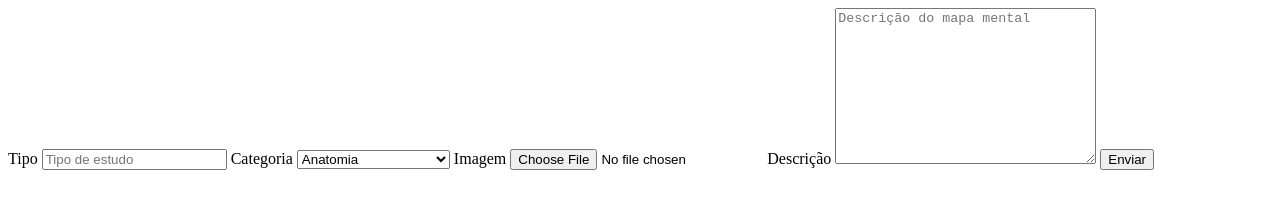
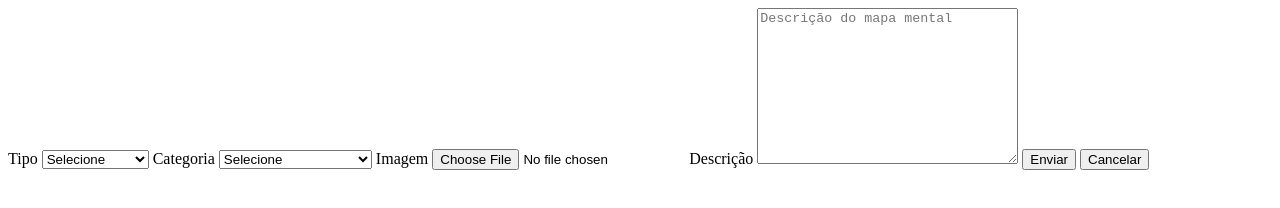
Before and after one commit to dmrramaral/MapadeBolso, a plain HTML site: page cadastroMapa.html in a window 1280 px wide. Drawn offline with Linux system fonts and the light colour scheme.

Commit message:
Criando campos dos formulários

```diff
--- a/cadastro.html
+++ b/cadastroMapa.html
@@ -3,25 +3,31 @@
 <head>
     <meta charset="UTF-8">
     <meta name="viewport" content="width=device-width, initial-scale=1.0">
-    <title>Document</title>
+    <title>Mapa de Bolso</title>
 </head>
 <body>
 
     <main>
-        <!-- Formulário de criação de um mapa mental, com tipo(Medicina, Administração, Contabilidade...), categoria(Se for medicina-> Anatomia, medicamentos... Se for Contabilidade-> Publica, Privada...), envio de imagem, descrição -->
+        <!-- Formulário de criação de um mapa mental, com tipo(Medicina, Administração, Contabilidade...), categoria(Se for medicina-> Anatomia, medicamentos... Se for Contabilidade-> Publica, Privada...),
+            envio de imagem, descrição -->
         <form action="">
 
             <label for="tipo">Tipo</label>
-            <input type="text" name="tipo" id="tipo" placeholder="Tipo de estudo" required>
+            <select name="tipo" id="tipo">
+                <option>Selecione</option>
+                <option value="medicina">Medicina</option>
+                <option value="administracao">Administração</option>
+                <option value="contabilidade">Contabilidade</option>
+            </select>
 
             <label for="categoria">Categoria</label>
             <select name="categoria" id="categoria">
+                <option>Selecione</option>
                 <option value="anatomia">Anatomia</option>
                 <option value="medicamentos">Medicamentos</option>
                 <option value="legislacao">Legislação</option>
-                <option value="contabilidade">Contabilidade</option>
-                <option value="publica">Contabilidade Pública</option>
-                <option value="privada">Contabilidade Privada</option>
+                <option value="contabilidadePublica">Contabilidade Pública</option>
+                <option value="contabilidadePrivada">Contabilidade Privada</option>
             </select>
 
             <label for="imagem">Imagem</label>
@@ -31,6 +37,7 @@
             <textarea name="descricao" id="descricao" cols="30" rows="10" placeholder="Descrição do mapa mental"></textarea>
 
             <button type="submit">Enviar</button>
+            <button type="reset">Cancelar</button>
         </form>
     </main>
 
```
Also changed, not shown: cadastroUsuario.html (added, +32 -0 lines).
